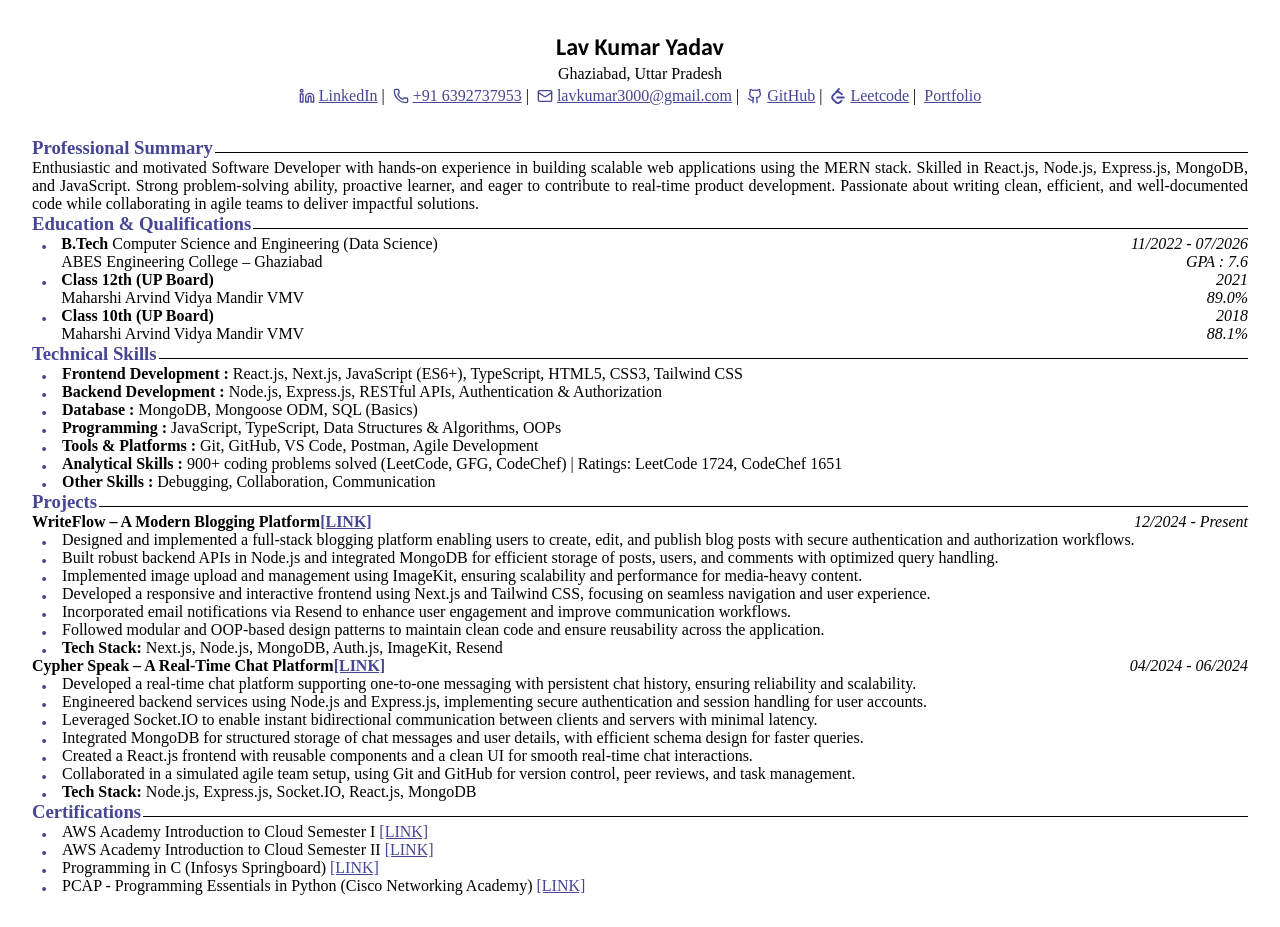
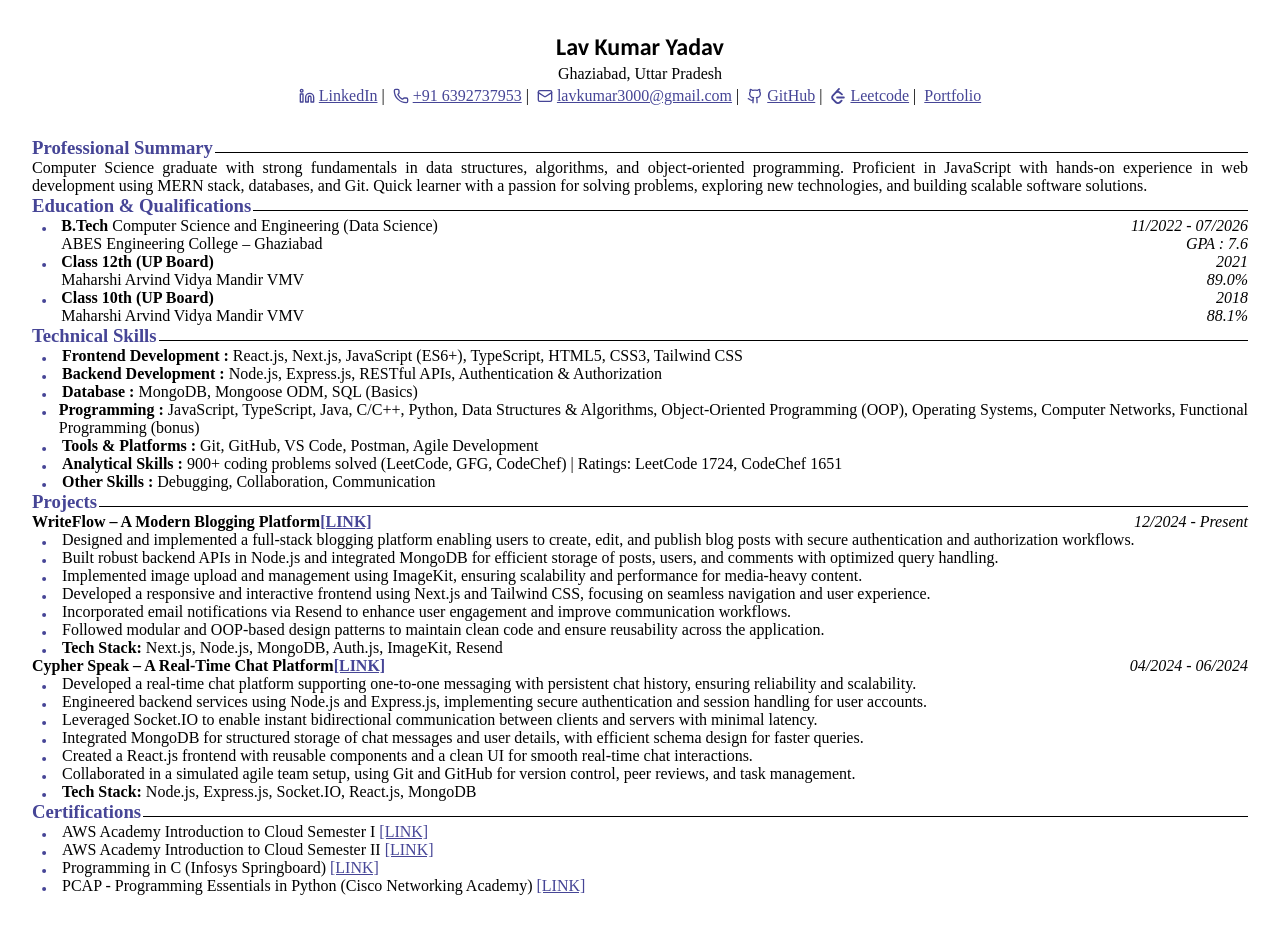
Before and after one commit to lav5588/resume, a React (Vite) app: page / in a window 1280 px wide. Built offline with nearby package versions, Linux system fonts and the light colour scheme.

Commit message:
resume for hashedin

```diff
--- a/src/constant/data.tsx
+++ b/src/constant/data.tsx
@@ -72,7 +72,7 @@ export const data: DATA = {
     ],
     ProfilePic: "",
     proffesionalSummary:
-        "Enthusiastic and motivated Software Developer with hands-on experience in building scalable web applications using the MERN stack. Skilled in React.js, Node.js, Express.js, MongoDB, and JavaScript. Strong problem-solving ability, proactive learner, and eager to contribute to real-time product development. Passionate about writing clean, efficient, and well-documented code while collaborating in agile teams to deliver impactful solutions.",
+        "Computer Science graduate with strong fundamentals in data structures, algorithms, and object-oriented programming. Proficient in JavaScript with hands-on experience in web development using MERN stack, databases, and Git. Quick learner with a passion for solving problems, exploring new technologies, and building scalable software solutions.",
     educationAndQualification: [
         {
             degree: "B.Tech",
@@ -111,7 +111,7 @@ export const data: DATA = {
         },
         {
             title: "Programming",
-            skills: "JavaScript, TypeScript, Data Structures & Algorithms, OOPs"
+            skills: "JavaScript, TypeScript, Java, C/C++, Python, Data Structures & Algorithms, Object-Oriented Programming (OOP), Operating Systems, Computer Networks, Functional Programming (bonus)"
         },
         {
             title: "Tools & Platforms",
```
